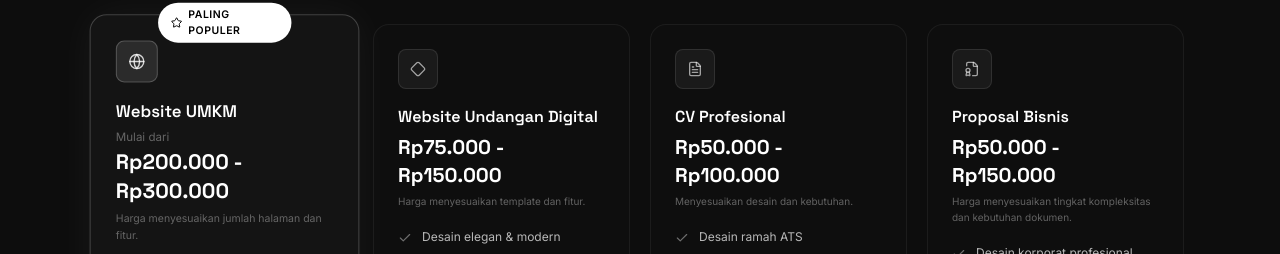
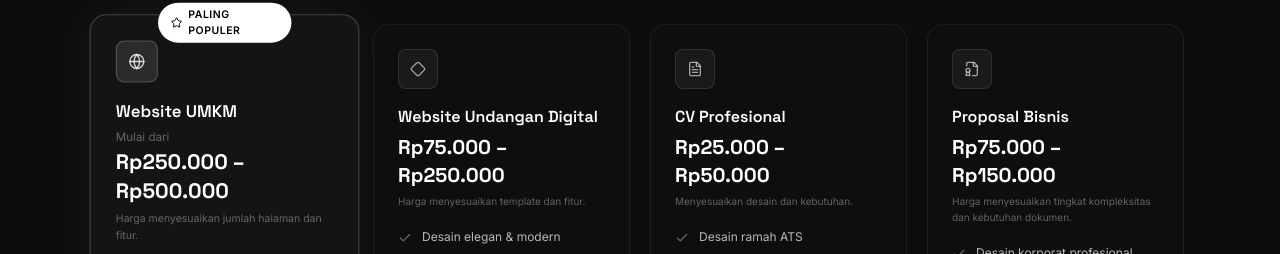
Before and after one commit to hbrn004/bern-labs, a Next.js app: page / in a window 1280 px wide. Shown: the part 2960-3214 px from the top of the page. Built offline with nearby package versions, Linux system fonts and the light colour scheme.

Commit message:
fix: sync all pricing data with latest service rates (source of truth)

```diff
--- a/src/app/layout.tsx
+++ b/src/app/layout.tsx
@@ -86,7 +86,7 @@ export const metadata: Metadata = {
         streetAddress: "Prapatan Desa Pengauban, Kecamatan Lelea",
       },
       areaServed: "ID",
-      priceRange: "Rp50.000 - Rp750.000",
+      priceRange: "Rp25.000 - Rp10.000.000",
       sameAs: [
         "https://instagram.com/bern_labs",
         "https://tiktok.com/@bern_labs",
--- a/src/components/AIAgentDetails.tsx
+++ b/src/components/AIAgentDetails.tsx
@@ -33,7 +33,7 @@ export default function AIAgentDetails() {
         <div className="rounded-xl border border-white/[0.06] bg-white/[0.02] p-4 md:p-5">
           <BlockHeader icon={Rocket} label="Harga Setup Awal" />
           <p className="text-lg font-semibold text-white tabular-nums tracking-tight">
-            Rp5.000.000 – Rp50.000.000+
+            Rp5.000.000 – Rp10.000.000
           </p>
           <p className="mt-2.5 text-xs text-paragraph/60 leading-relaxed border-l border-white/[0.08] pl-3">
             Harga disesuaikan dengan kebutuhan, kompleksitas sistem, jumlah fitur,
--- a/src/components/Pricing.tsx
+++ b/src/components/Pricing.tsx
@@ -8,7 +8,7 @@ const services = [
     icon: Globe,
     title: "Website UMKM",
     pricePrefix: "Mulai dari",
-    price: "Rp200.000 - Rp300.000",
+    price: "Rp250.000 – Rp500.000",
     popular: true,
     note: "Harga menyesuaikan jumlah halaman dan fitur.",
     features: [
@@ -23,7 +23,7 @@ const services = [
     icon: Diamond,
     title: "Website Undangan Digital",
     pricePrefix: "",
-    price: "Rp75.000 - Rp150.000",
+    price: "Rp75.000 – Rp250.000",
     popular: false,
     note: "Harga menyesuaikan template dan fitur.",
     features: [
@@ -39,7 +39,7 @@ const services = [
     icon: FileText,
     title: "CV Profesional",
     pricePrefix: "",
-    price: "Rp50.000 - Rp100.000",
+    price: "Rp25.000 – Rp50.000",
     popular: false,
     note: "Menyesuaikan desain dan kebutuhan.",
     features: [
@@ -55,7 +55,7 @@ const services = [
     icon: FileBadge,
     title: "Proposal Bisnis",
     pricePrefix: "",
-    price: "Rp50.000 - Rp150.000",
+    price: "Rp75.000 – Rp150.000",
     popular: false,
     note: "Harga menyesuaikan tingkat kompleksitas dan kebutuhan dokumen.",
     features: [
--- a/src/components/Services.tsx
+++ b/src/components/Services.tsx
@@ -67,7 +67,7 @@ const services: ServiceCategory[] = [
       { label: "Form & Data Automation", price: "Rp1.000.000 – Rp2.000.000" },
       {
         label: "AI Agent untuk Operasional Bisnis",
-        price: "Rp5.000.000 – Rp50.000.000+",
+        price: "Rp5.000.000 – Rp10.000.000",
         expandable: true,
         aiDetails: true,
       },
```
